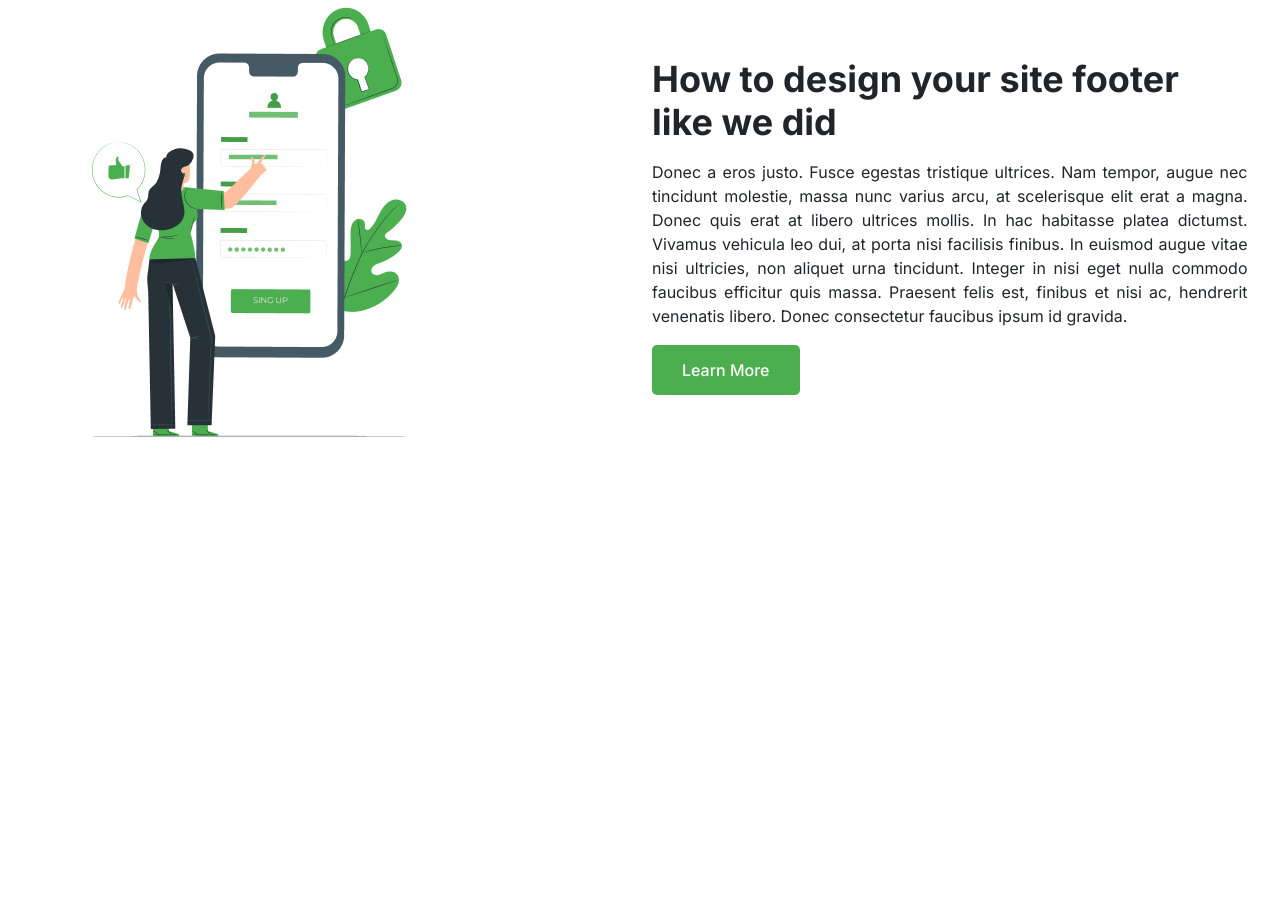
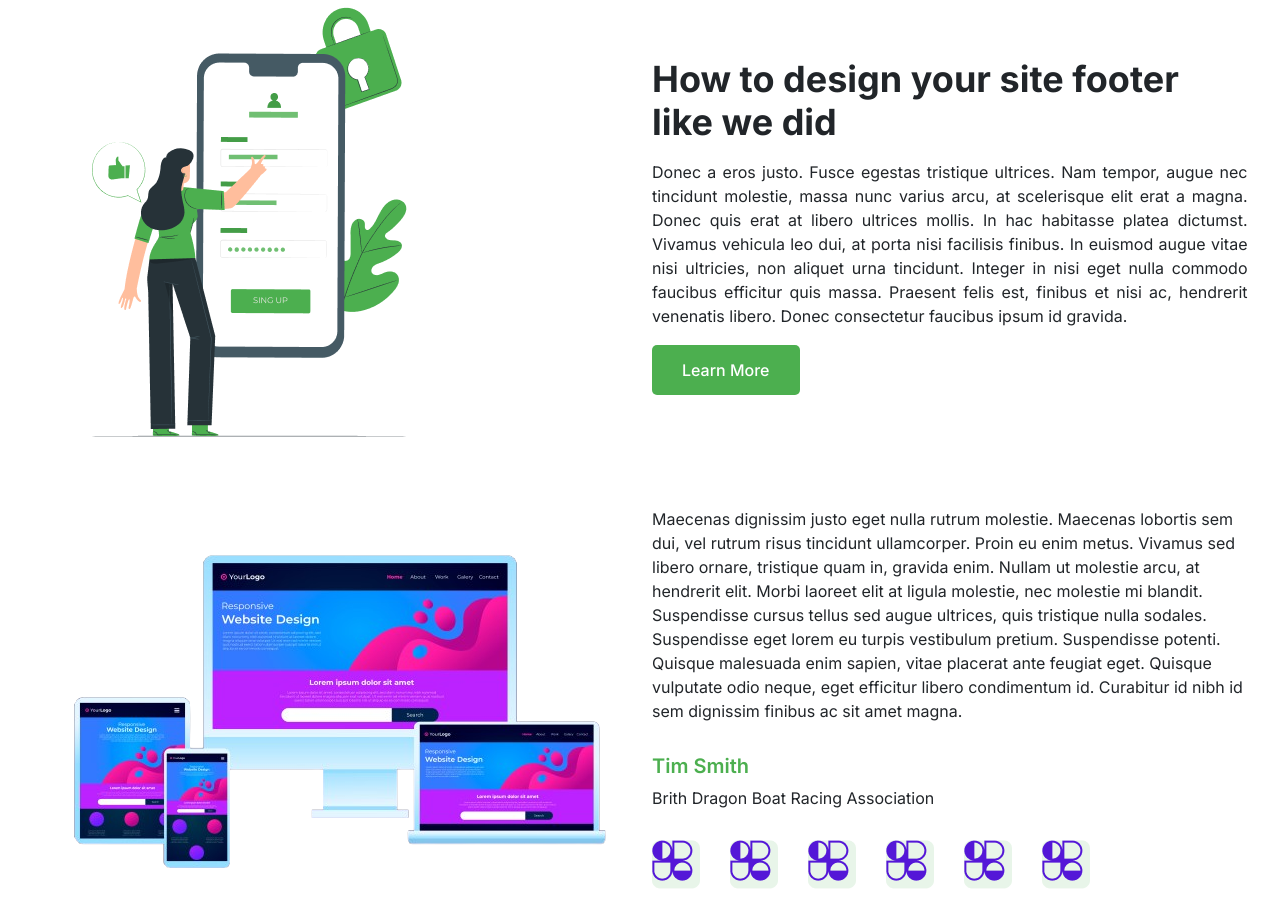
Before and after one commit to Roni006/nexcent, a plain HTML site: page index.html in a window 1280 px wide. Shown: the part 2352-3267 px from the top of the page. Before the commit the page ends 2859 px from the top, so only its background shows below. Drawn offline with nearby package versions, Linux system fonts and the light colour scheme; a web font is replaced by a local one.

Commit message:
create customer section halfly

```diff
--- a/assets/css/style.css
+++ b/assets/css/style.css
@@ -254,5 +254,19 @@ ul {
 }
 /*ACHIVEMENT SECTION END */
 
+/*CUSTOMER SECTION START  */
+.custo-name H4{
+    padding: 15px 0 8px 0;
+    color: var(--green-color);
+    font-weight: 600;
+}
+.custo-icons {
+    display: flex;
+    align-items: center;
+    column-gap: 30px;
+    margin-top: 30px;
+}
+/*CUSTOMER SECTION END */
+
 /* SECTION START  */
 /* SECTION END */
--- a/index.html
+++ b/index.html
@@ -300,8 +300,8 @@
     <!--ACHIVEMENT SECTION END -->
 
 
-      <!--ULOCK SECTION START -->
-      <section class="unlock-section section-padding">
+    <!--ULOCK SECTION START -->
+    <section class="unlock-section section-padding">
         <div class="container">
             <div class="row justify-content-between align-items-center">
                 <div class="unlock-left col-lg-4">
@@ -309,10 +309,16 @@
                 </div>
                 <div class="unlock-right col-lg-6">
                     <div class="un-title">
-                        <h2 class="fw-bold">How to design your site footer like   we did</h2>
+                        <h2 class="fw-bold">How to design your site footer like we did</h2>
                     </div>
                     <div class="un-para">
-                        <p>Donec a eros justo. Fusce egestas tristique ultrices. Nam tempor, augue nec tincidunt molestie, massa nunc varius arcu, at scelerisque elit erat a magna. Donec quis erat at libero ultrices mollis. In hac habitasse platea dictumst. Vivamus vehicula leo dui, at porta nisi facilisis finibus. In euismod augue vitae nisi ultricies, non aliquet urna tincidunt. Integer in nisi eget nulla commodo faucibus efficitur quis massa. Praesent felis est, finibus et nisi ac, hendrerit venenatis libero. Donec consectetur faucibus ipsum id gravida.</p>
+                        <p>Donec a eros justo. Fusce egestas tristique ultrices. Nam tempor, augue nec tincidunt
+                            molestie, massa nunc varius arcu, at scelerisque elit erat a magna. Donec quis erat at
+                            libero ultrices mollis. In hac habitasse platea dictumst. Vivamus vehicula leo dui, at porta
+                            nisi facilisis finibus. In euismod augue vitae nisi ultricies, non aliquet urna tincidunt.
+                            Integer in nisi eget nulla commodo faucibus efficitur quis massa. Praesent felis est,
+                            finibus et nisi ac, hendrerit venenatis libero. Donec consectetur faucibus ipsum id gravida.
+                        </p>
                     </div>
                     <div class="hero-btn">
                         <a href="#">Learn More</a>
@@ -324,6 +330,46 @@
     <!--ULOCK SECTION END -->
 
 
+    <!--CUSTOMER SECTION START -->
+    <section class="customer-section setion-padding">
+        <div class="container">
+            <div class="row">
+                <div class="col-lg-6 col-md-6">
+                    <div class="customer-img">
+                        <img src="assets/img/custoer-img/customer-img.png" alt="">
+                    </div>
+                </div>
+                <div class="col-lg-6 col-md-6">
+                    <div class="customer-content">
+                        <div class="custo-para">
+                            <p>Maecenas dignissim justo eget nulla rutrum molestie. Maecenas lobortis sem dui, vel
+                                rutrum risus tincidunt ullamcorper. Proin eu enim metus. Vivamus sed libero ornare,
+                                tristique quam in, gravida enim. Nullam ut molestie arcu, at hendrerit elit. Morbi
+                                laoreet elit at ligula molestie, nec molestie mi blandit. Suspendisse cursus tellus sed
+                                augue ultrices, quis tristique nulla sodales. Suspendisse eget lorem eu turpis
+                                vestibulum pretium. Suspendisse potenti. Quisque malesuada enim sapien, vitae placerat
+                                ante feugiat eget. Quisque vulputate odio neque, eget efficitur libero condimentum id.
+                                Curabitur id nibh id sem dignissim finibus ac sit amet magna.</p>
+                        </div>
+                        <div class="custo-name">
+                            <h4>Tim Smith</h4>
+                            <p>Brith Dragon Boat Racing Association</p>
+                        </div>
+                        <div class="custo-icons">
+                            <img src="assets/img/custoer-img/customer-1.png" alt="">
+                            <img src="assets/img/custoer-img/customer-1.png" alt="">
+                            <img src="assets/img/custoer-img/customer-1.png" alt="">
+                            <img src="assets/img/custoer-img/customer-1.png" alt="">
+                            <img src="assets/img/custoer-img/customer-1.png" alt="">
+                            <img src="assets/img/custoer-img/customer-1.png" alt="">
+                        </div>
+                    </div>
+                </div>
+            </div>
+        </div>
+    </section>
+    <!--CUSTOMER SECTION END -->
+
     <!-- SECTION START -->
     <!-- SECTION END -->
 
```
Also changed, not shown: assets/img/custoer-img/customer-1.png (added), assets/img/custoer-img/customer-img.png (added).
